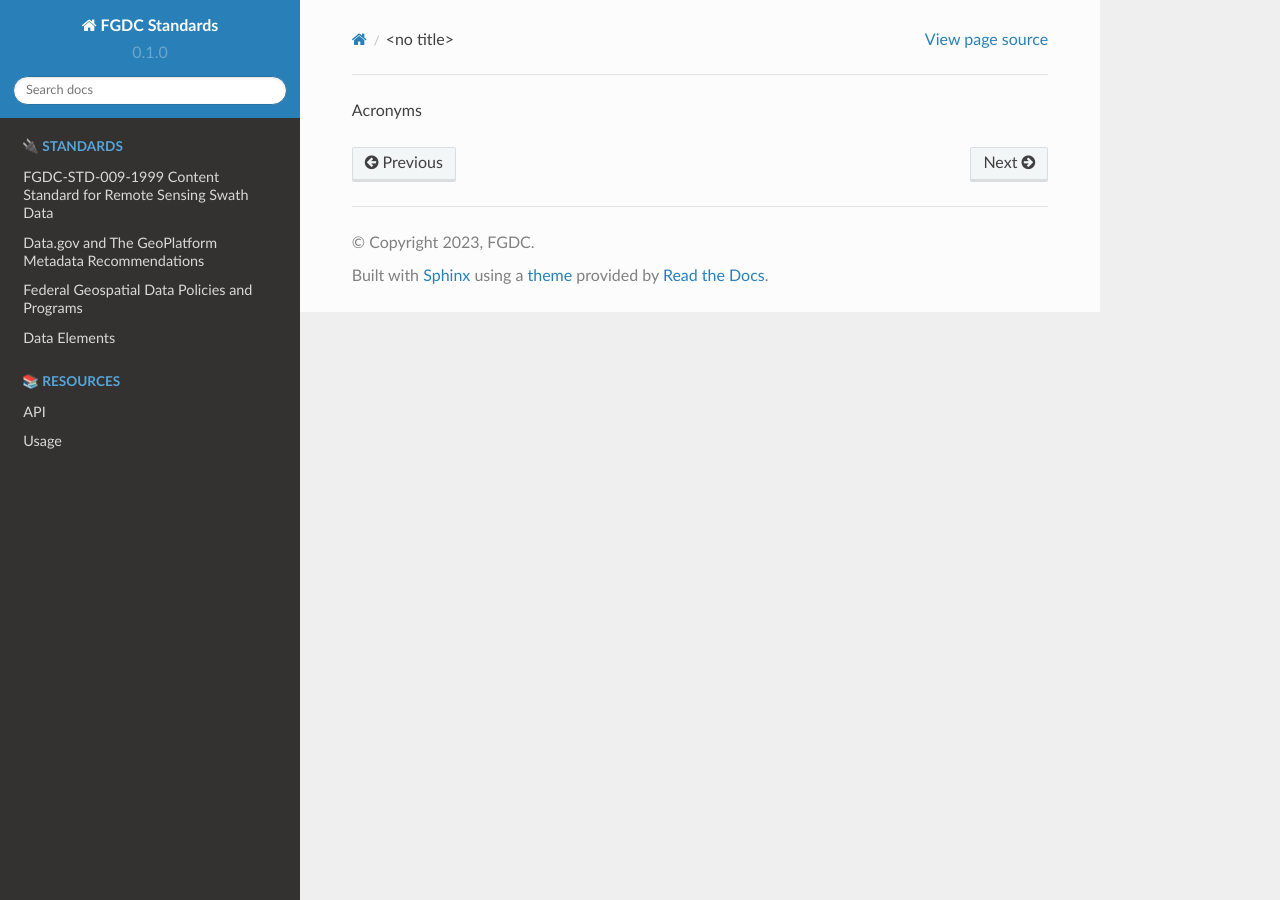
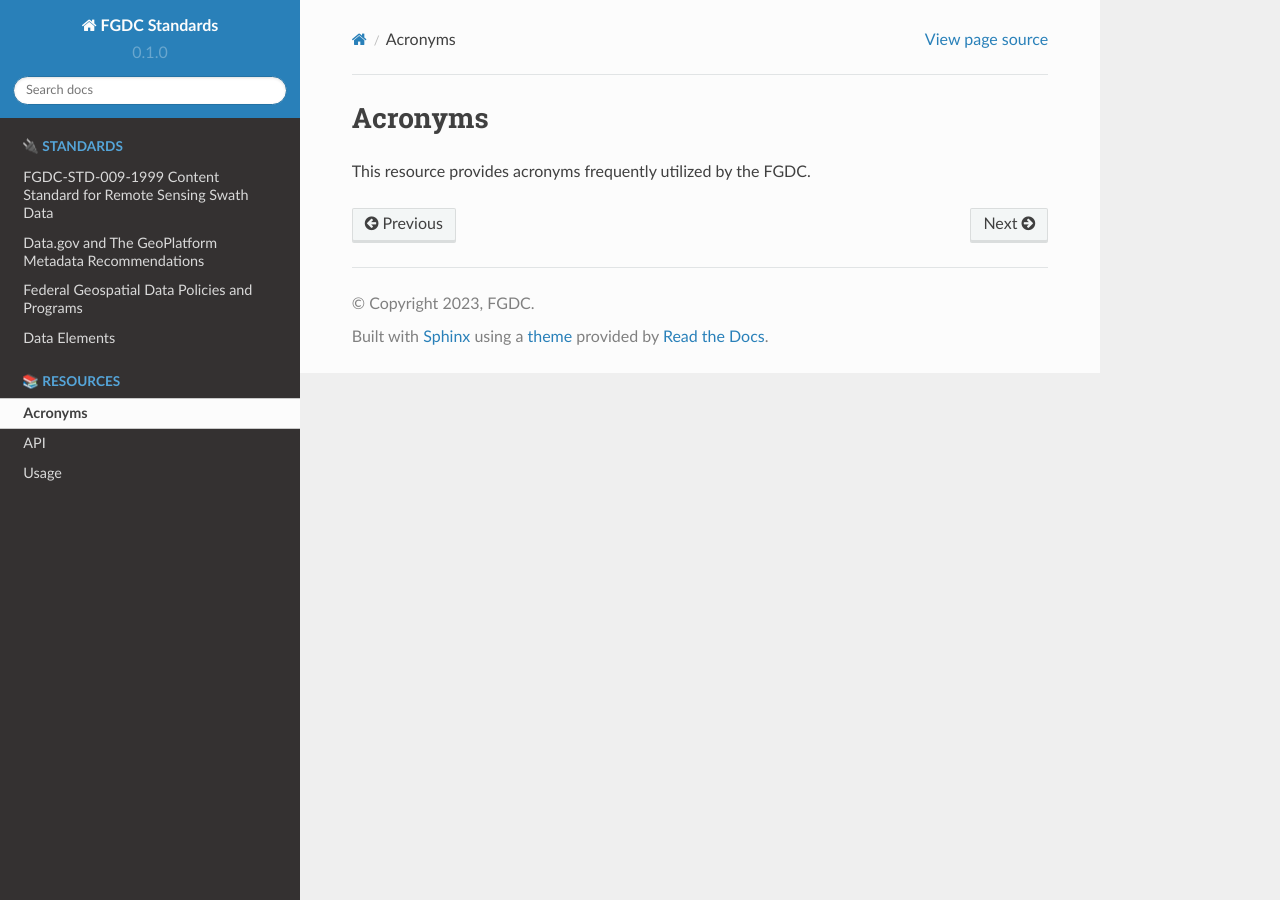
Before and after one commit to fgdcgov/sdi, a Sphinx documentation site: the page built from docs/source/acronyms.rst, in a window 1280 px wide. Built offline with Sphinx 7.4.7 and the Read the Docs theme 2.0.0, drawn with Linux system fonts in a browser that asks for light colours.

Commit message:
Update acronyms.rst

```diff
--- a/docs/source/acronyms.rst
+++ b/docs/source/acronyms.rst
@@ -1 +1,4 @@
 Acronyms
+======================
+
+This resource provides acronyms frequently utilized by the FGDC.
```
